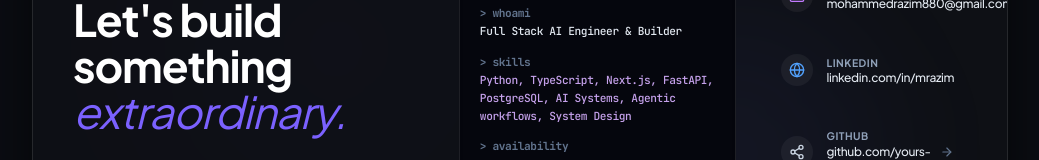
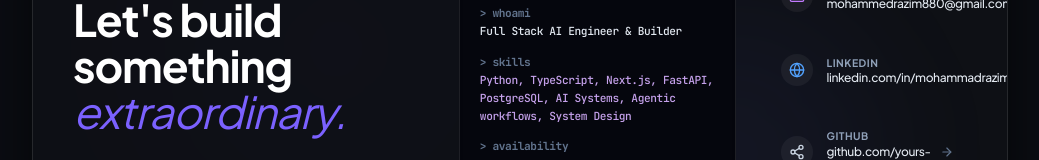
Before and after one commit to yours-truly68/my-portfolio, a Next.js app: page / in a window 1280 px wide. Shown: the part 4017-4177 px from the top of the page, without its empty margins (240-1279 px from the left). Built offline with nearby package versions, Linux system fonts and the light colour scheme.

Commit message:
chore: update LinkedIn profile URLs and contact link to mohammadrazim880

```diff
--- a/content/journal/linkedin/ai-agents.mdx
+++ b/content/journal/linkedin/ai-agents.mdx
@@ -7,6 +7,6 @@ summary: "A deep dive into state machine architectures, async task queues, and f
 tags: ["AI", "Event-Driven", "System Design", "FastAPI"]
 readTime: "8 min read"
 embed: "https://www.linkedin.com/embed/feed/update/urn:li:share:7483921145466040322?collapsed=1"
-url: "https://www.linkedin.com/posts/mrazim-dev_ai-agents-eventdriven-activity-7483921145466040322-xYz"
+url: "https://www.linkedin.com/in/mohammadrazim880/"
 cover: "/mockup-image.png"
 ---
--- a/content/journal/linkedin/building-kando.mdx
+++ b/content/journal/linkedin/building-kando.mdx
@@ -7,5 +7,5 @@ summary: "Architecting zero-lag drag-and-drop state management with Zustand, opt
 tags: ["Next.js", "Zustand", "UX", "Architecture"]
 readTime: "6 min read"
 embed: "https://www.linkedin.com/embed/feed/update/urn:li:share:7483921145466040322?collapsed=1"
-url: "https://www.linkedin.com/posts/mrazim-dev_kando-kanban-nextjs-activity-7483921145466040322-def"
+url: "https://www.linkedin.com/in/mohammadrazim880/"
 ---
--- a/content/journal/linkedin/rag-at-scale.mdx
+++ b/content/journal/linkedin/rag-at-scale.mdx
@@ -7,6 +7,6 @@ summary: "Optimizing vector search latency, chunking strategies, hybrid keyword-
 tags: ["RAG", "AI", "Vector DB", "FastAPI"]
 readTime: "12 min read"
 embed: "https://www.linkedin.com/embed/feed/update/urn:li:share:7483921145466040322?collapsed=1"
-url: "https://www.linkedin.com/posts/mrazim-dev_rag-vectorsearch-ai-activity-7483921145466040322-abc"
+url: "https://www.linkedin.com/in/mohammadrazim880/"
 cover: "/mockup-image.png"
 ---
--- a/src/components/contact/ContactLinks.tsx
+++ b/src/components/contact/ContactLinks.tsx
@@ -20,7 +20,7 @@ export const ContactLinks = React.forwardRef<HTMLDivElement, ContactLinksProps>(
       {
         id: "linkedin",
         label: "LinkedIn",
-        value: "linkedin.com/in/mrazim",
+        value: "linkedin.com/in/mohammadrazim880",
         href: personalInfo.linkedin,
         icon: <Globe className="w-4 h-4 text-blue-400" />,
       },
```
